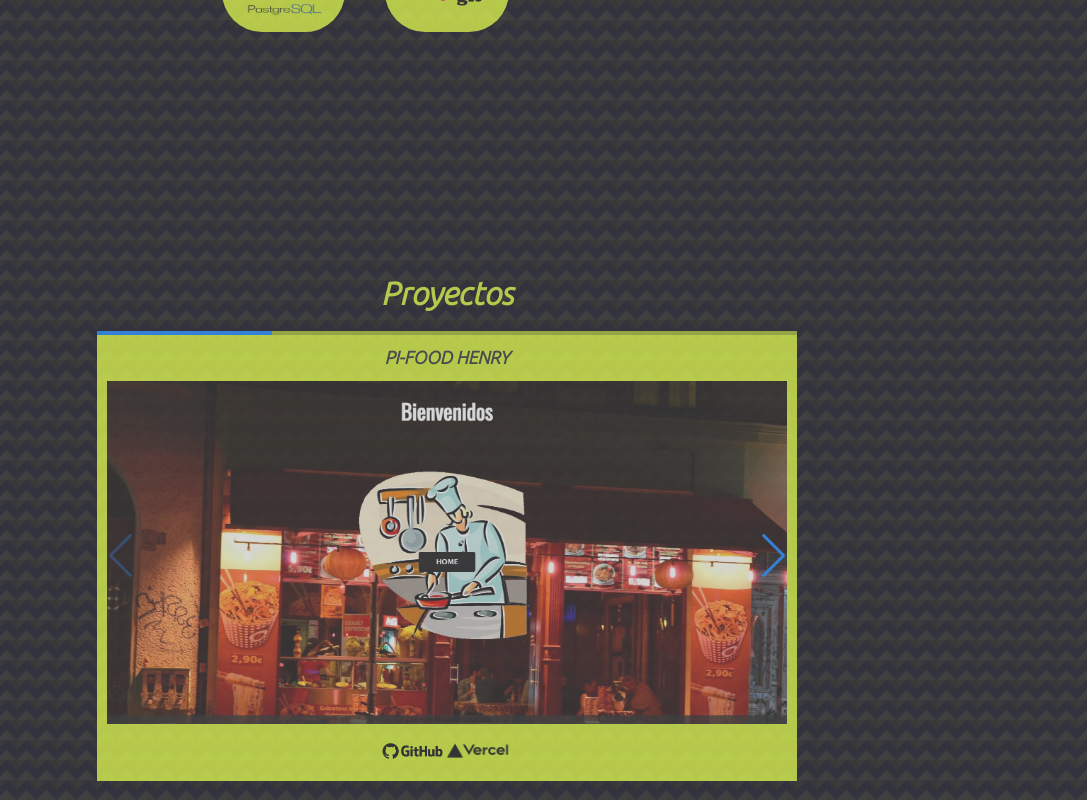
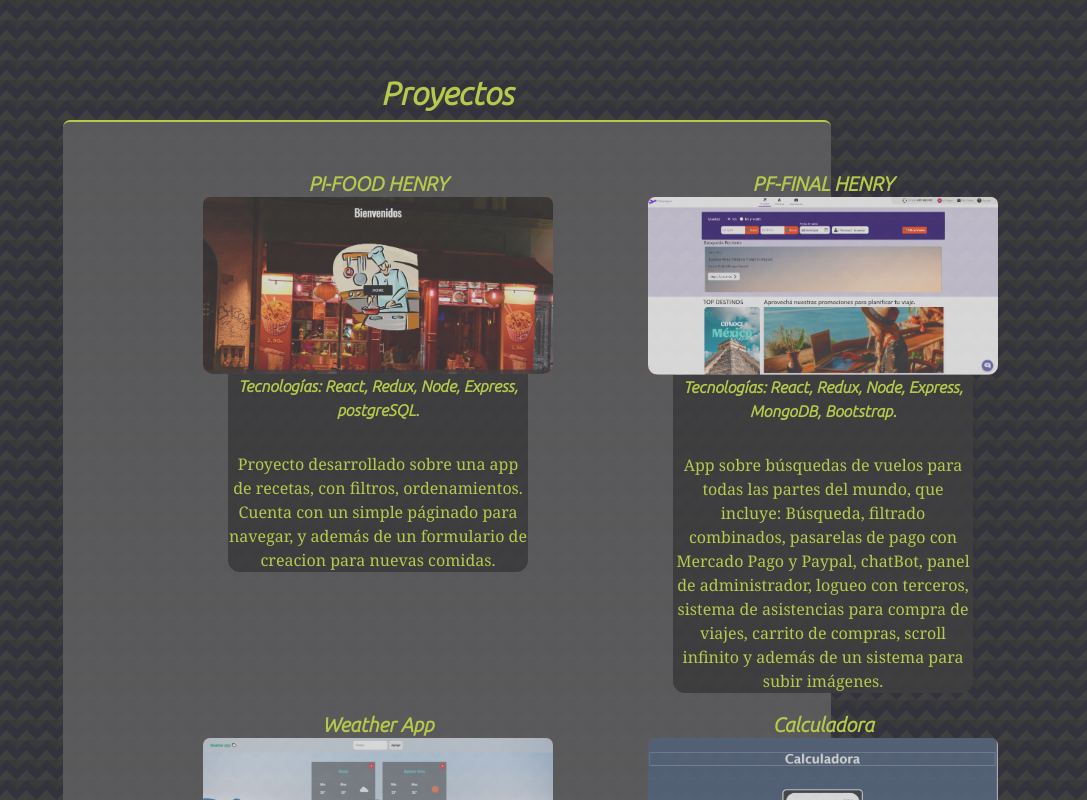
Before and after one commit to SaanCaba/newPortfolio, a React (Create React App) app: page / in a window 1280 px wide. Shown: the part 1700-2500 px from the top of the page, without its empty margins (193-1280 px from the left). Built offline with nearby package versions, Linux system fonts and the light colour scheme.

Commit message:
change styles

```diff
--- a/src/components/Projects.jsx
+++ b/src/components/Projects.jsx
@@ -1,12 +1,11 @@
-import React, {useRef, useEffect, useState} from 'react'
+import React, { useRef, useEffect, useState } from "react";
 import { Swiper, SwiperSlide } from "swiper/react";
-import { motion } from 'framer-motion';
-import { GrLinkNext } from 'react-icons/gr'
-import images from './images';
-import logoGitLink from './images/GitHub-Emblem.png'
-import vercelLogo from './images/vercellogo.png'
-import './styles/Project.css'
-
+import { motion } from "framer-motion";
+import { GrLinkNext } from "react-icons/gr";
+import images from "./images";
+import logoGitLink from "./images/GitHub-Emblem.png";
+import vercelLogo from "./images/vercellogo.png";
+import "./styles/Project.css";
 
 import "swiper/css";
 import "swiper/css/pagination";
@@ -15,63 +14,29 @@ import "swiper/css/navigation";
 import { Pagination, Navigation } from "swiper";
 
 function Projects() {
-
   return (
-    <div id='proyecto' className='cont-projects' >
-        <h2 className='title-proyects'>Proyectos</h2>
-    <Swiper
-        pagination={{
-          type: "progressbar",
-        }}
-        navigation={true}
-        modules={[Pagination, Navigation]}
-        className="mySwipe"
-      >
-        {
-            images?.map((e, i) => {
-                return(
-                    <div key={i}>
-                        <SwiperSlide key={i}>
-                            <div className='d-flex flex-column'>
-                              <span className='name-pro'>{e.name}</span>
-                              <div className='position-relative'>
-                            <img src={e.img} className='img-proyect' />
-                            <div className='capa'>
-                        <h1>{e.name}</h1>
-                        <div className='d-flex flex-column'>
-                        <span >Tecnologías: {e.tecnologias}.</span>
-                        <span className='capa-info'>{e.info}</span>
-                        </div>
-                        </div>
-                        </div>
-
-                            <div className='d-flex justify-content-center cont-repos'>
-                            <a href={e.repo} style={{ zIndex:1001 }} target='_blank'>
-                        <img style={{ height: '34px' }} src={logoGitLink}/>
-
-                        </a>
-                        {
-                        e.deploy ?  <a href={e.deploy} target='_blank'>
-                        <img id='pro'  style={{ height: '25px', marginTop:'4px' }} src={vercelLogo} />
-                        </a>
-                        : ''
-                        }
-                            </div>
-                            </div>
-                             </SwiperSlide>
-
-                    </div>
-                )
-            })
-        }
-      </Swiper>
-
-
+    <div id="proyecto" className="cont-projects">
+      <h2 className="title-proyects">Proyectos</h2>
+      <div className="grid-proyects">
+        {images?.map((e, i) => {
+          return (
+            <div key={i} className="cont-map-pro">
+              <div>
+                <span className="h5 name-pro">{e.name}</span>
+              </div>
+              <div className="d-flex justify-content-center">
+              <img src={e.img} className="img-proyecto" />
+              </div>
+                <div className="d-flex flex-column cont-info-pro">
+                  <span className="name-pro">Tecnologías: {e.tecnologias}.</span>
+                  <span className="capa-info">{e.info}</span>
+                </div>
+            </div>
+          );
+        })}
+      </div>
     </div>
-
-  )
+  );
 }
 
-
-
-export default Projects
+export default Projects;
--- a/src/components/Tecnologias.jsx
+++ b/src/components/Tecnologias.jsx
@@ -72,8 +72,8 @@ function Tecnologias() {
               return (
                 <motion.div
                 key={i}
-                whileHover={{ scale: 1.5, backgroundColor:'#66ff33'}}
-                whileTap={{ scale: 1.5 }}
+                whileHover={{ scale: 1.3, cursor: 'pointer'}}
+                whileTap={{ scale: 1.3 }}
                 className='box-img'
                 >
                   <img className="img-tec" src={e} />
--- a/src/components/WhatsAppIcon.jsx
+++ b/src/components/WhatsAppIcon.jsx
@@ -7,7 +7,7 @@ function WhatsAppIcon() {
     <div className='cont-iconwpp'>
             <ReactWhatsapp className='link-wpp' number="+54 1160198446" message='Hola, quieres enviarle un mensaje a Santiago?'>
             {/* <WhatsappIcon className='wpp-icon'  /> */}
-            <BsWhatsapp size={32} color="#35f067" />
+            <BsWhatsapp size={32} color="#35f067" className='icono' />
             </ReactWhatsapp>
     </div>
   )
--- a/src/components/styles/Aboutme.css
+++ b/src/components/styles/Aboutme.css
@@ -2,7 +2,7 @@
 
 .cont-aboutme{
     z-index: 1;
-    height: 900px;
+    height: 700px;
     user-select:none;
 }
 .foto{
--- a/src/components/styles/Contact.css
+++ b/src/components/styles/Contact.css
@@ -1,32 +1,30 @@
 .cont-contact{
-    margin-bottom: 80px;
+   margin-bottom: 80px;
    backdrop-filter: blur(5px);
    border: 1px solid rgb(205, 234, 38);
    border-radius: 8px;
+   padding: 3px;
 }
 
 .cont-cont-contact{
-    width: 100%;
     display: flex;
     justify-content: center;
-
 }
 
 
 
 .cont-nombre{
-    padding-left: 190px;
-    padding-right: 190px;
+    padding-left: 10px;
+    padding-right: 10px;
 }
 
 .cont-email{
-    padding-left: 190px;
-    padding-right: 190px;
+    padding-left: 10px;
+    padding-right: 10px;
 }
 
 .cont-message{
-    padding-left: 150px;
-    padding-right: 150px;
+    padding: 30px;
 }
 
 input:focus{
@@ -35,6 +33,7 @@ input:focus{
 
 textarea:focus{
     outline: none;
+    margin: 0;
 }
 
 input{
@@ -53,7 +52,8 @@ textarea{
     font-weight: bold;
     border: none;
     border-radius: 12px;
-    height: 130px;
+    height: 200px;
+    width: 490px;
     border: 2px solid rgb(205, 234, 38);
     background-color: transparent;
     color: white;
@@ -63,12 +63,14 @@ textarea{
     background-color: rgb(205, 234, 38);
     color: black;
     border: none;
-    border-radius: 10px;
+    border-radius: 3px;
     margin-bottom: 5px;
+    margin-right: 3px;
     padding: 5px;
     font-weight: bold;
     margin-top: 10px;
     font-family: 'Gill Sans', 'Gill Sans MT', Calibri, 'Trebuchet MS', sans-serif;
+    width: 100%;
 }
 
 .title-contact{
@@ -93,6 +95,23 @@ label{
         width: 100%;
         display: flex;
         justify-content: center;
+        scale: 1;
+    }
+    textarea{
+        height: 200px;
+        width: 350px;
+    }
+    .cont-nombre{
+        padding-left: 50px;
+        padding-right: 50px;
+    }
+
+    .cont-email{
+        padding-left: 50px;
+        padding-right: 50px;
+    }
+    .btn-contact{
+        width: 80%;
     }
     .cont-cont-contact{
         display: block;
--- a/src/components/styles/IconWpp.css
+++ b/src/components/styles/IconWpp.css
@@ -1,6 +1,16 @@
 .cont-iconwpp{
     position: relative;
     z-index: 1000;
+}
+
+.icono{
+    transition: all 500ms ease-out;
+}
+
+.icono:hover{
+    height: 40px;
+    width: 40px;
+    color: rgb(20, 72, 8);
 }
 
 .link-wpp{
--- a/src/components/styles/Navbar.css
+++ b/src/components/styles/Navbar.css
@@ -58,7 +58,6 @@
 
 .a-nav:hover{
     color: rgb(196, 245, 104);
-    font-size: 21px;
 }
 
 .btn-resume{
--- a/src/components/styles/Project.css
+++ b/src/components/styles/Project.css
@@ -1,11 +1,61 @@
 .cont-projects{
     font-family: Cambria, Cochin, Georgia, Times, 'Times New Roman', serif;
-  width: min-content;
+  width: 60%;
+  height: min-content;
   display: block;
   margin: auto;
 
   }
 
+.grid-proyects{
+  display: grid;
+  grid-template-columns: 1fr 1fr;
+  background-color: rgb(61, 59, 59);
+  border-bottom: 2px solid rgb(205, 234, 38);;
+  border-top: 2px solid rgb(205, 234, 38);;
+  border-radius: 7px 7px 10px 10px;
+  padding: 30px;
+}
+
+.cont-map-pro{
+  margin-left: 135px;
+  width: 300px;
+  margin-right: 10px;
+  margin-top: 20px;
+}
+
+.img-proyecto{
+  display: block;
+  margin: auto;
+  background-color: red;
+  width: 350px;
+  border-radius: 7px 7px 10px 10px;
+  object-fit: contain;
+
+}
+
+
+
+@keyframes hoverPro{
+  0%{
+    height: 0;
+  }
+  100%{
+    opacity: 1;
+    height: max-content;
+  }
+}
+
+.cont-info-pro{
+  height: max-content;
+  background-color: rgb(17, 17, 17);
+  border-radius: 0px 0px 12px 12px;
+  opacity: 1;
+}
+
+.name-pro{
+  color:rgb(205, 234, 38);
+}
 
 .swiper {
     background-color: rgb(205, 234, 38);
@@ -94,12 +144,24 @@
   color: rgb(205, 234, 38);
 }
 
-.swiper-slide div:hover > .capa {
-  opacity: 1;
-  visibility: visible;
-}
+
+
+
 
 @media (max-width: 820px){
+  .cont-projects{
+    width: 90%;
+  }
+  .grid-proyects{
+    display: flex;
+    flex-direction: column;
+    width: 100%;
+  }
+  .cont-map-pro{
+    margin-right: 0px;
+    margin-left: 300px;
+    width: 200px;
+  }
   .swiper{
     width: 430px;
     height: 350px;
@@ -115,6 +177,37 @@
 }
 
 @media (max-width: 420px){
+  .cont-projects{
+    width: 90%;
+  }
+  .grid-proyects{
+    display: flex;
+    flex-direction: column;
+    justify-content: center;
+    width: 100%;
+  }
+  .cont-map-pro{
+    margin-right: 0px;
+    margin-left: 70px;
+    width: 200px;
+  }
+  .cont-info-pro{
+    height: max-content;
+    width: 100%;
+    background-color: rgb(17, 17, 17);
+    border-radius: 0px 0px 12px 12px;
+    opacity: 1;
+    font-size: 20px;
+  }
+  .img-proyecto{
+    display: block;
+    margin: auto;
+    background-color: red;
+    width: 300px;
+    border-radius: 7px 7px 10px 10px;
+    object-fit: contain;
+
+  }
   .swiper {
     background-color: rgb(205, 234, 38);
     width: 330px;
--- a/src/components/styles/Sidebar.css
+++ b/src/components/styles/Sidebar.css
@@ -5,13 +5,13 @@
 .sidebarOpen{
     width: min-content;
     background-color: rgb(205, 234, 38);
-    border-radius: 12px;
+    border-radius: 0px 5px 5px 0px;
 }
 
 .SideBarclosed{
     width: min-content;
     background-color: rgb(205, 234, 38);
-    border-radius: 12px;
+    border-radius: 0px 5px 5px 0px;
 }
 
 .btn-sidebar-closed{
```
Also changed, not shown: src/components/ContactMe.jsx (line endings or trailing spaces).
